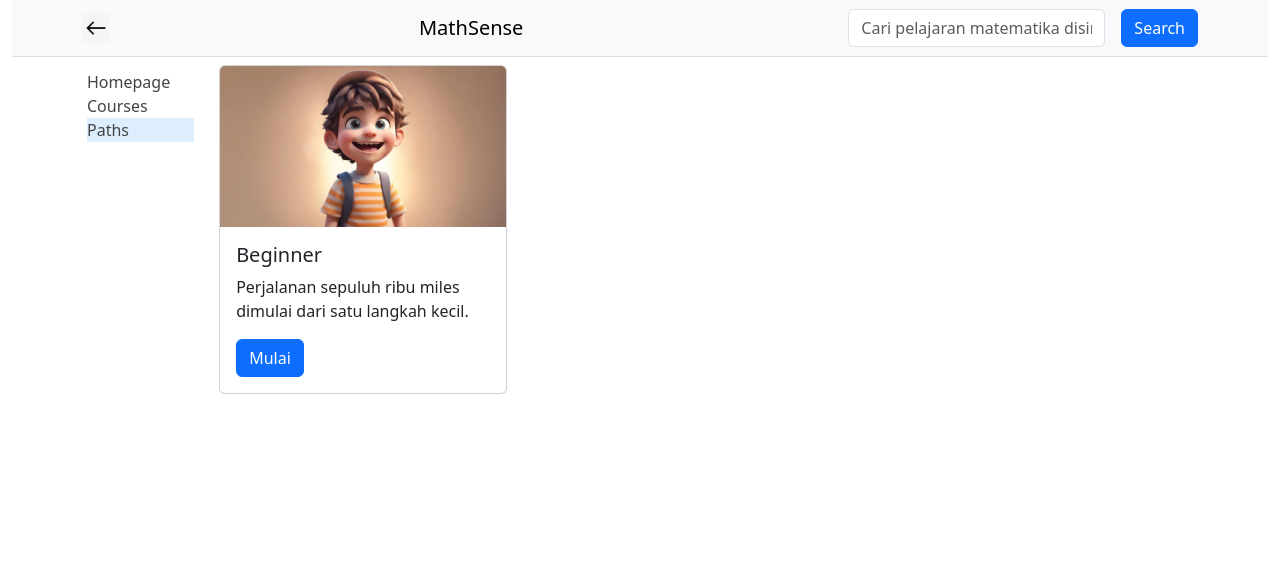
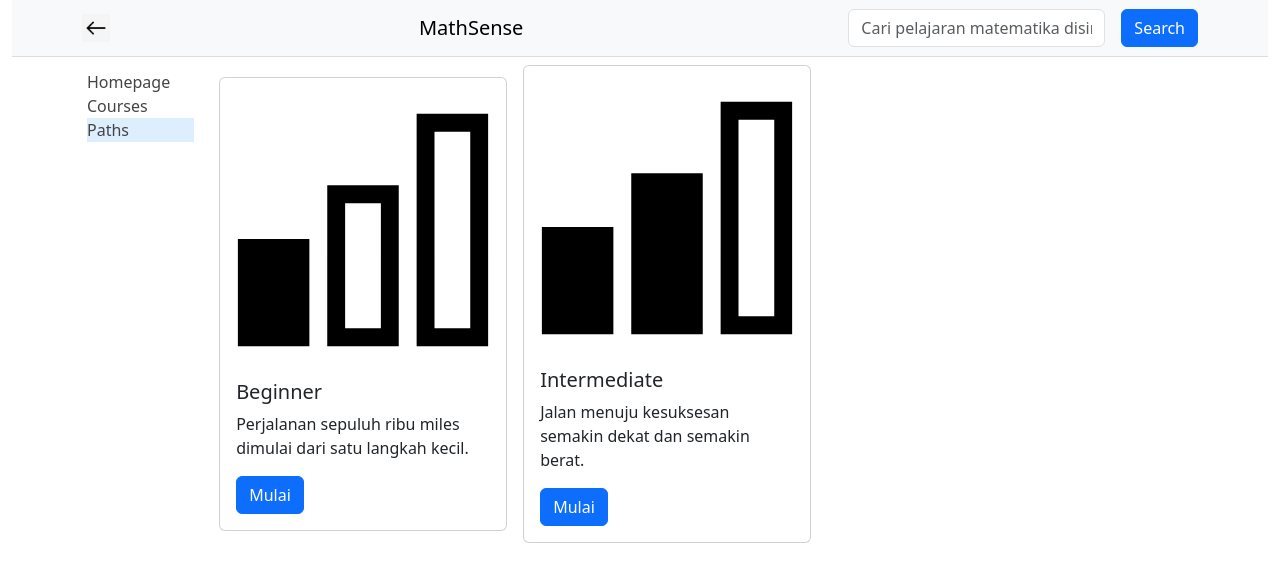
Before and after one commit to starshibrat/Mathsense, a React (Vite) app: page /paths in a window 1280 px wide. Shown: the top 582 px of the page. Built offline with nearby package versions, Linux system fonts and the light colour scheme; the HTML template or start-up script is replaced by a standard one.

Commit message:
assets -> Assets

```diff
--- a/src/Pages/PathsPage.jsx
+++ b/src/Pages/PathsPage.jsx
@@ -1,8 +1,8 @@
 import { Stack } from "react-bootstrap";
 import Body from "../Components/Body";
 import Greet from "../Components/Greet";
-import beginner from "../assets/newbie.jpg";
-import intermediate from "../assets/Int.svg";
+import beginner from "../Assets/Beg.svg";
+import intermediate from "../Assets/Int.svg";
 import setTitle from "./PageFunctions";
 
 export default function PathsPage() {
@@ -17,12 +17,12 @@ export default function PathsPage() {
                 path={"/paths/beginner"}
                 />
 
-                {/* <Greet
+                <Greet
                 title={"Intermediate"}
                 description={"Jalan menuju kesuksesan semakin dekat dan semakin berat."}
                 imgLink={intermediate}
                 path={"/paths/intermediate"}
-                /> */}
+                />
             </Stack>
         </Body>
     )
```
